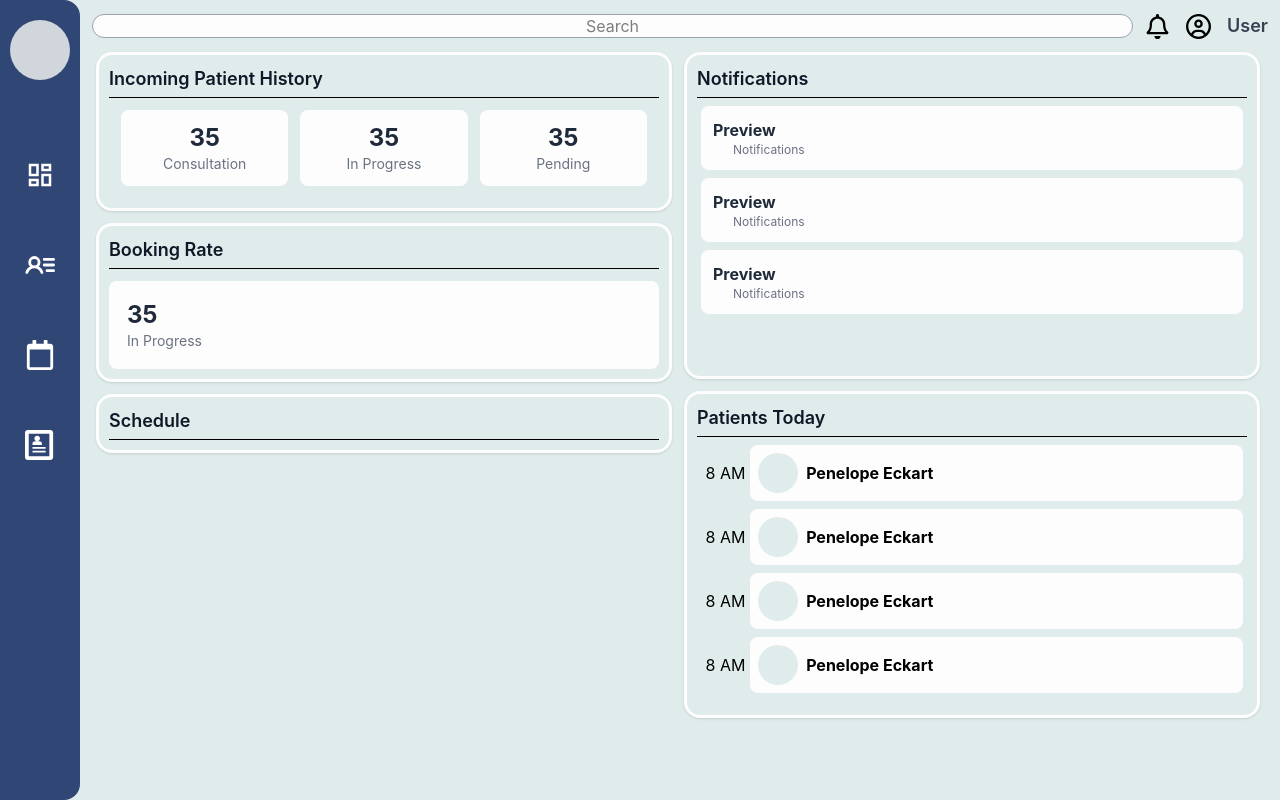
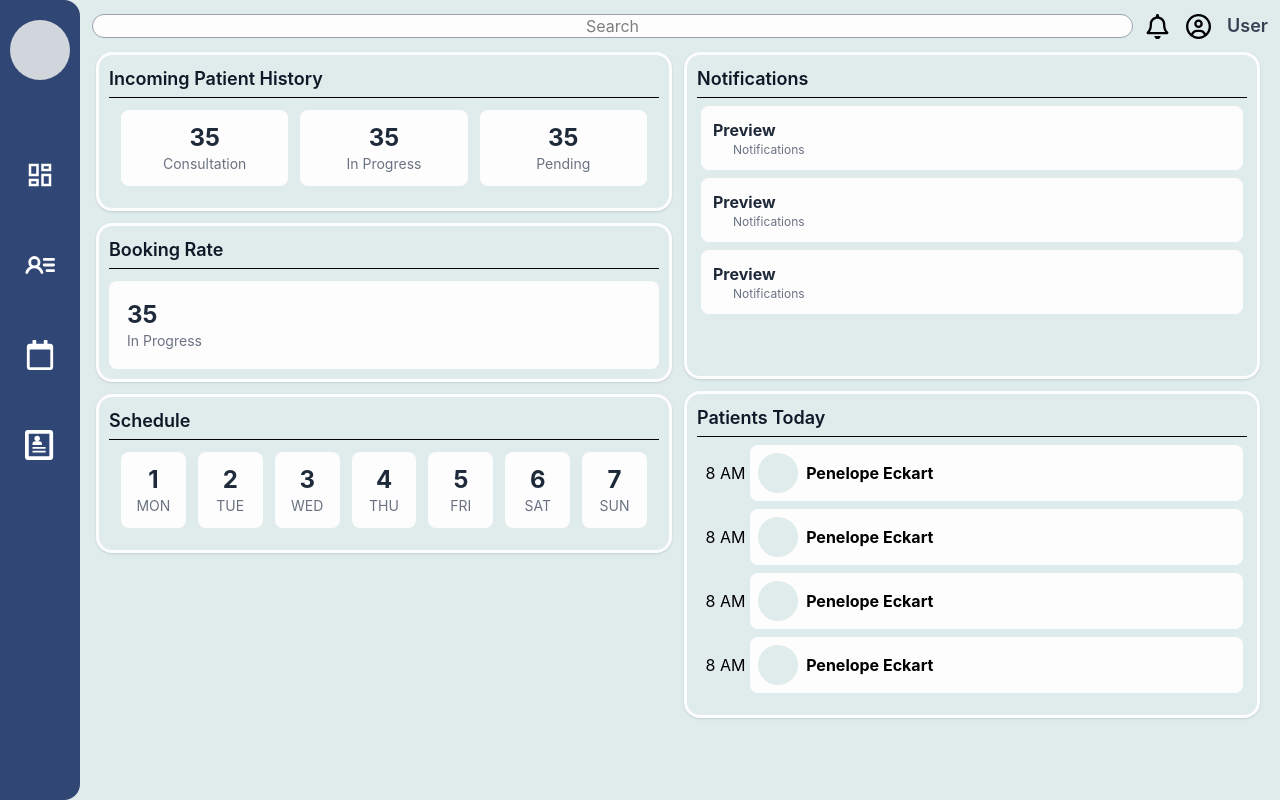
Before and after one commit to Sycode-ic/Website_proj, a React (Vite) app in the folder Frontend/: page /dashboard in a window 1280 px wide. Built offline with nearby package versions, Linux system fonts and the light colour scheme.

Commit message:
feat: Add weekly schedule layout to Dashboard component

```diff
--- a/Frontend/src/Dashboard.tsx
+++ b/Frontend/src/Dashboard.tsx
@@ -65,7 +65,44 @@ return (
 					<div className={Styles.divStyle}>
 						<div>
 							<h2 className={Styles.h2Style}>Schedule</h2><hr></hr>
-							{/* <Schedule locale = "en-US"/> */}
+						</div>
+						<div className="grid grid-cols-1 sm:grid-cols-7 gap-3 p-3">
+								<div className={Styles.smallboxes}>
+								<span className="text-2xl font-bold text-gray-800">1</span>
+								<span className="text-sm text-gray-500">MON</span>
+								</div>
+
+								<div className={Styles.smallboxes}>
+								<span className="text-2xl font-bold text-gray-800">2</span>
+								<span className="text-sm text-gray-500">TUE</span>
+								</div>
+
+								<div className={Styles.smallboxes}>
+								<span className="text-2xl font-bold text-gray-800">3</span>
+								<span className="text-sm text-gray-500">WED</span>
+								</div>
+
+								<div className={Styles.smallboxes}>
+								<span className="text-2xl font-bold text-gray-800">4</span>
+								<span className="text-sm text-gray-500">THU</span>
+								</div>
+
+								<div className={Styles.smallboxes}>
+								<span className="text-2xl font-bold text-gray-800">5</span>
+								<span className="text-sm text-gray-500">FRI</span>
+								</div>
+
+								<div className={Styles.smallboxes}>
+								<span className="text-2xl font-bold text-gray-800">6</span>
+								<span className="text-sm text-gray-500">SAT</span>
+								</div>
+
+								<div className={Styles.smallboxes}>
+								<span className="text-2xl font-bold text-gray-800">7</span>
+								<span className="text-sm text-gray-500">SUN</span>
+								</div>
+
+
 						</div>
 					</div>
 				</div>
```
